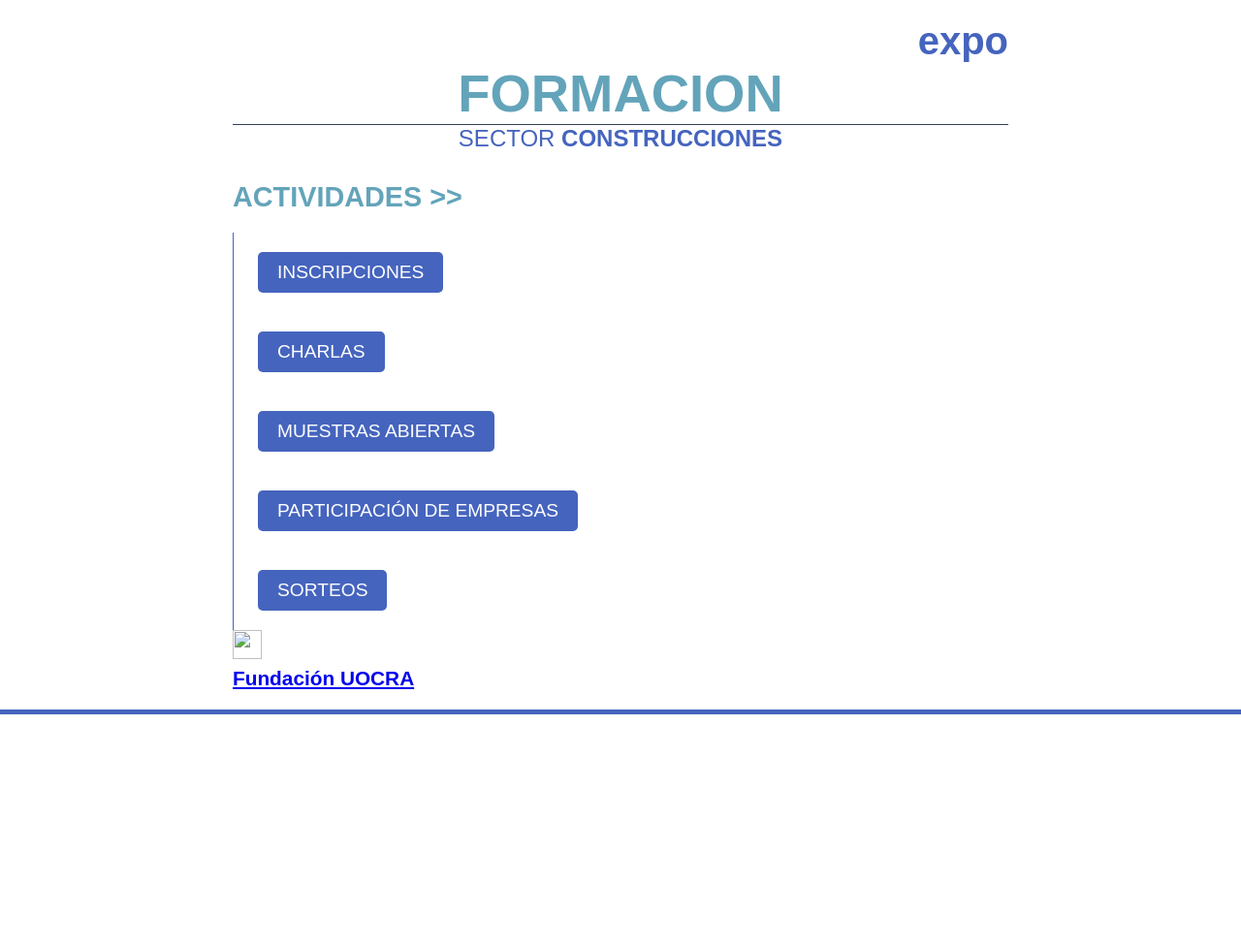
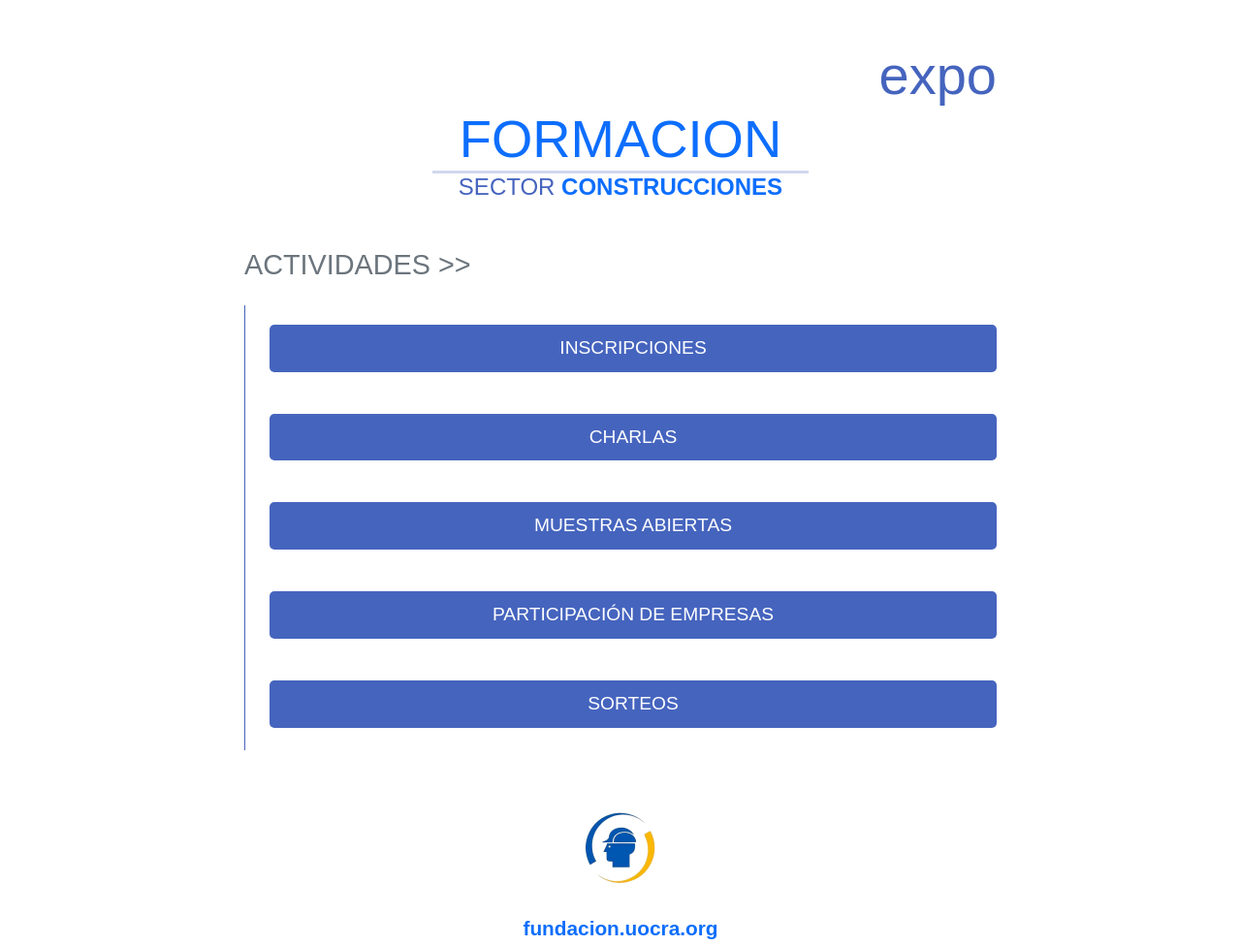
Before and after one commit to FacuPedrazzoli/My-Proyect, a plain HTML site: page index.html in a window 1280 px wide. Shown: the top 976 px of the page at 97% size. Before the commit the page ends 800 px from the top, so only its background shows below. Drawn offline with nearby package versions, Linux system fonts and the light colour scheme.

Commit message:
metiendo boostrap

```diff
--- a/css/index.css
+++ b/css/index.css
@@ -19,7 +19,7 @@ h1 {
     font-size: 2.5rem;
     text-align: right;
     margin: 0; /* Elimina el margen */
-    color: #4564BEff
+    color: #4564BEff;
 }
 
 h1 span {
@@ -84,13 +84,14 @@ footer {
     align-items: left;
     gap: 4px;
 }
+
 .url {
     color: #4564BEff;
     font-size: 1.3em;
     font-weight: bold;
 }
 
-.redes-uocra img{
+.redes-uocra img {
     width: 30px;
     height: 30px;
 }
@@ -131,7 +132,9 @@ footer {
 }
 
 hr {
-    border: 0;
-    border-top: 1px solid #334155;
-    margin: 0; /* Elimina el margen */
+    border: 0; /* Elimina el borde predeterminado */
+    height: 3px; /* Define la altura del hr */
+    background: linear-gradient(to left, #4564BEff 1px, #4564BEff 50%, #4564BEff 100%);
+    margin: 0 auto; /* Centra el hr horizontalmente */
+    width: 335px; /* Define el ancho del hr */
 }
--- a/index.html
+++ b/index.html
@@ -4,34 +4,40 @@
         <meta charset="UTF-8">
         <meta name="viewport" content="width=device-width, initial-scale=1.0">
         <title>Fundación UOCRA - Expo Formación</title>
+        <link rel="stylesheet" href="https://cdn.jsdelivr.net/npm/bootstrap@5.3.0/dist/css/bootstrap.min.css">
         <link rel="stylesheet" href="/css/index.css">
         <link rel="stylesheet" href="https://cdnjs.cloudflare.com/ajax/libs/font-awesome/6.0.0/css/all.min.css">
-    <link rel="icon" href="/images/02-logo-principal-UOCRA.png">
+        <link rel="icon" href="/images/logo-principal-UOCRA.png">
     </head>
     <body>
         <div class="container">
-        <header>
-            <h1>expo<span>FORMACION</span></h1>
-            <hr>
-            <h3><span class="normal-text">SECTOR</span> <span class="bold-text">CONSTRUCCIONES</span></h3>
+            <header class="text-center my-4">
+                <h1 class="display-4">expo<span class="text-primary">FORMACION</span></h1>
+                <hr class="mx-auto" style="width: 50%; height: 3px; background: linear-gradient(to left, #4564BEff 1px, #4564BEff 50%, #4564BEff 100%); border: none;">
+                <h3><span class="fw-normal">SECTOR</span> <span class="fw-bold text-primary">CONSTRUCCIONES</span></h3>
             </header>
 
-        <section class="actividades">
-            <h4>ACTIVIDADES >></h4>
-            <ul>
-                <li><a href="inscripciones.html" class="btn">INSCRIPCIONES</a></li>
-                <li><a href="charlas.html" class="btn">CHARLAS</a></li>
-                <li><a href="muestras-abiertas.html" class="btn">MUESTRAS ABIERTAS</a></li>
-                <li><a href="participacion-empresas.html" class="btn">PARTICIPACIÓN DE EMPRESAS</a></li>
-                <li><a href="sorteos.html" class="btn">SORTEOS</a></li>
+            <section class="actividades my-5">
+                <h4 class="text-secondary mb-4">ACTIVIDADES >></h4>
+                <ul class="list-unstyled">
+                    <li><a href="inscripciones.html" class="btn btn-primary w-100 mb-2">INSCRIPCIONES</a></li>
+                    <li><a href="charlas.html" class="btn btn-primary w-100 mb-2">CHARLAS</a></li>
+                    <li><a href="muestras-abiertas.html" class="btn btn-primary w-100 mb-2">MUESTRAS ABIERTAS</a></li>
+                    <li><a href="participacion-empresas.html" class="btn btn-primary w-100 mb-2">PARTICIPACIÓN DE EMPRESAS</a></li>
+                    <li><a href="sorteos.html" class="btn btn-primary w-100 mb-2">SORTEOS</a></li>
                 </ul>
             </section>
 
-        <footer>
-            <div class="redes-uocra"><img src="/images/02-logo-principal-UOCRA.png"></div>
-            <div class="url"><a href="https://fundacion.uocra.org/" target="_blank">Fundación UOCRA</a></div>
+            <footer class="text-center mt-5">
+                <div class="mb-3">
+                    <img src="/images/logo-principal-UOCRA.png" alt="Logo UOCRA" class="img-fluid" style="max-width: 100px;">
+                </div>
+                <div class="url">
+                    <a href="https://fundacion.uocra.org/" target="_blank" class="text-decoration-none text-primary fw-bold">fundacion.uocra.org</a>
+                </div>
             </footer>
         </div>
-    <div class="final-pagina"></div>
+        <div class="final-pagina bg-primary mt-4" style="height: 5px; width: 100vw;"></div>
     </body>
+    <script src="https://cdn.jsdelivr.net/npm/bootstrap@5.3.0/dist/js/bootstrap.bundle.min.js"></script>
 </html>
```
Lines whose indentation alone changed are shown as unchanged.
